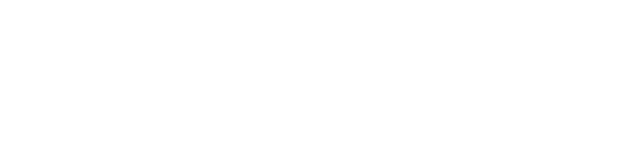
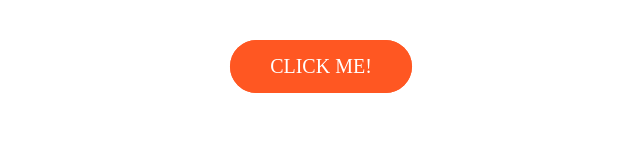
Before and after one commit to WhalenSITHS/Buttons-and-hover-effects-classroom, a plain HTML site: page index.html in a window 1280 px wide. Shown: the whole page, without its empty margins (319-959 px from the left). Drawn offline with Linux system fonts and the light colour scheme.

Commit message:
btn done

```diff
--- /dev/null
+++ b/_btn.scss
@@ -0,0 +1,50 @@
+@import "_variables.scss";
+
+.btn,
+.btn:link,
+.btn:visited {
+  text-transform: uppercase;
+  text-decoration: none;
+  padding: 1.5rem 4rem;
+  background-color: color(red);
+  margin: 1rem auto;
+  font-size: 2rem;
+  border-radius: 10rem;
+  transition: all 0.3s;
+  position: relative;
+}
+.btn-red {
+  background-color: color(red);
+
+  color: #fff;
+}
+.btn-red::after {
+  background-color: color(red);
+
+  color: #fff;
+}
+.btn:hover {
+  transform: translateY(-2px);
+  box-shadow: 0 10px 0.5rem rgba(color(black), 0.6);
+}
+.btn::after {
+  content: "";
+  display: inline-block;
+  height: 100%;
+  width: 100%;
+  border-radius: 10rem;
+  position: absolute;
+  top: 0;
+  left: 0;
+  z-index: -1;
+  transition: all 0.3s;
+}
+.btn:hover::after {
+  transform: scaleX(1.5) scaleY(1.6);
+  opacity: 0;
+}
+.btn:active {
+  transform: translateY(-1px);
+  transform: scaleX(1.5) scaleY(1.6);
+  box-shadow: 0 0.5rem 1rem rgba(0, 0, 0, 0.2);
+}
--- a/_variables.scss
+++ b/_variables.scss
@@ -1,4 +1,5 @@
-html {
+html,
+body {
   font-size: 62.5%;
   padding: 0;
   margin: 0;
--- a/index.html
+++ b/index.html
@@ -2,9 +2,12 @@
 <head>
     <meta charset="UTF-8">
     <meta name="viewport" content="width=device-width, initial-scale=1.0">
+    <link rel="stylesheet" href="style.css">
     <title>Document</title>
 </head>
 <body>
-
+   <div class="container">
+       <a href="#" class="btn btn-red">Click Me!</a>
+   </div>
 </body>
 </html>
--- /dev/null
+++ b/style.scss
@@ -0,0 +1,14 @@
+@import "_variables.scss";
+@import "_btn.scss";
+
+.container {
+  width: 80vw;
+  margin: 2rem auto;
+  display: flex;
+  flex-direction: column;
+  justify-content: space-around;
+  padding: 1rem;
+  font-size: 1.5rem;
+  align-items: center;
+  text-align: center;
+}
```
Also changed, not shown: style.css (added), 1 other file.
